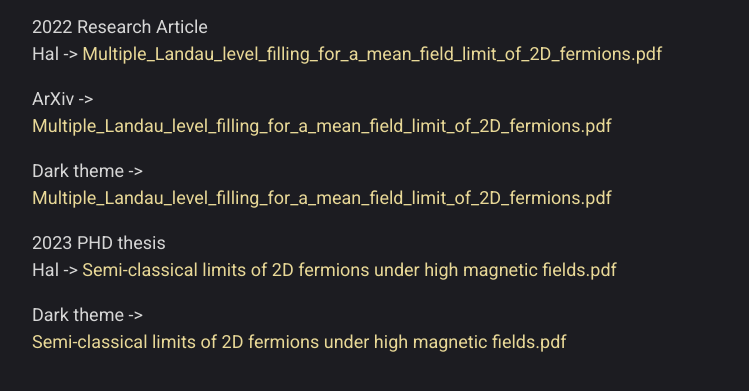
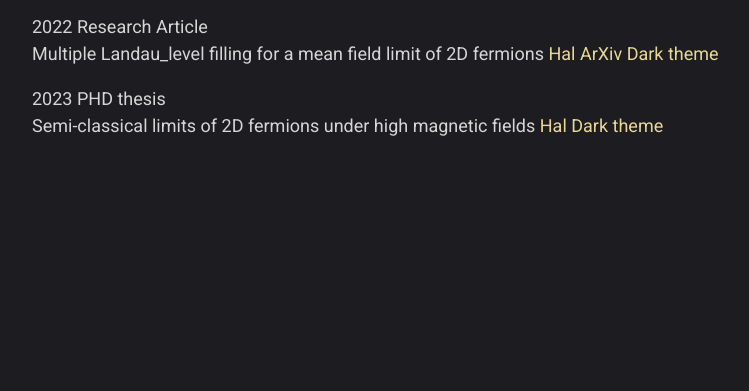
Before and after one commit to Denis-Perice/Denis-Perice.github.io, a plain HTML site: page index.html in a window 1280 px wide. Both pictures are taken after a click on the button "Publications". Shown: the part 185-576 px from the top of the page, without its empty margins (224-973 px from the left). Drawn offline with Linux system fonts and the light colour scheme.

Commit message:
compacted links

```diff
--- a/index.html
+++ b/index.html
@@ -53,14 +53,15 @@
 	<div id="tab_papers" class="tabcontent">
 		<h3>My Publications</h3>
 		<p>2022 Research Article<br>
-
-			Hal -> <a href="https://hal.science/hal-03842135">Multiple_Landau_level_filling_for_a_mean_field_limit_of_2D_fermions.pdf</a> </p>
-			ArXiv -> <a href="https://arxiv.org/abs/2212.03780">Multiple_Landau_level_filling_for_a_mean_field_limit_of_2D_fermions.pdf</a> </p>
-			Dark theme -> <a href="publications/Multiple_Landau_level_filling_for_a_mean_field_limit_of_2D_fermions.pdf">Multiple_Landau_level_filling_for_a_mean_field_limit_of_2D_fermions.pdf</a> </p>
+			Multiple Landau_level filling for a mean field limit of 2D fermions
+			<a href="https://hal.science/hal-03842135">Hal</a>
+			<a href="https://arxiv.org/abs/2212.03780">ArXiv</a>
+			<a href="publications/Multiple_Landau_level_filling_for_a_mean_field_limit_of_2D_fermions.pdf">Dark theme</a>
 
 		<p>2023 PHD thesis <br>
-			Hal -> <a href="https://theses.hal.science/tel-04320293">Semi-classical limits of 2D fermions under high magnetic fields.pdf</a> </p>
-			Dark theme -> <a href="publications/Semi-classical limits of 2D fermions under high magnetic fields Dark.pdf">Semi-classical limits of 2D fermions under high magnetic fields.pdf</a> </p>
+			Semi-classical limits of 2D fermions under high magnetic fields
+			<a href="https://theses.hal.science/tel-04320293">Hal</a>
+			<a href="publications/Semi-classical limits of 2D fermions under high magnetic fields Dark.pdf">Dark theme</a>
 	</div>
 
 	<div id="tab_teaching" class="tabcontent">
```
